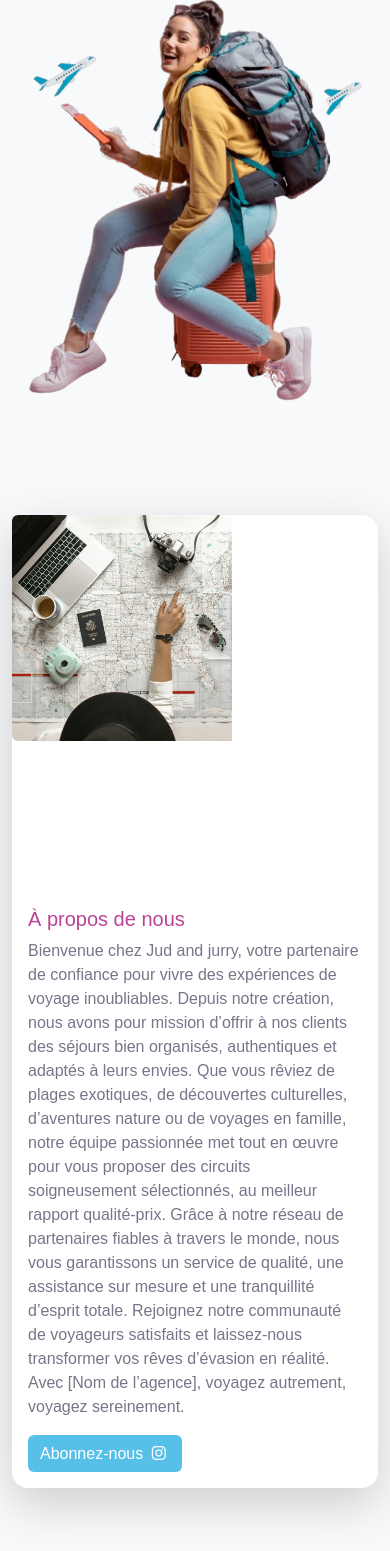
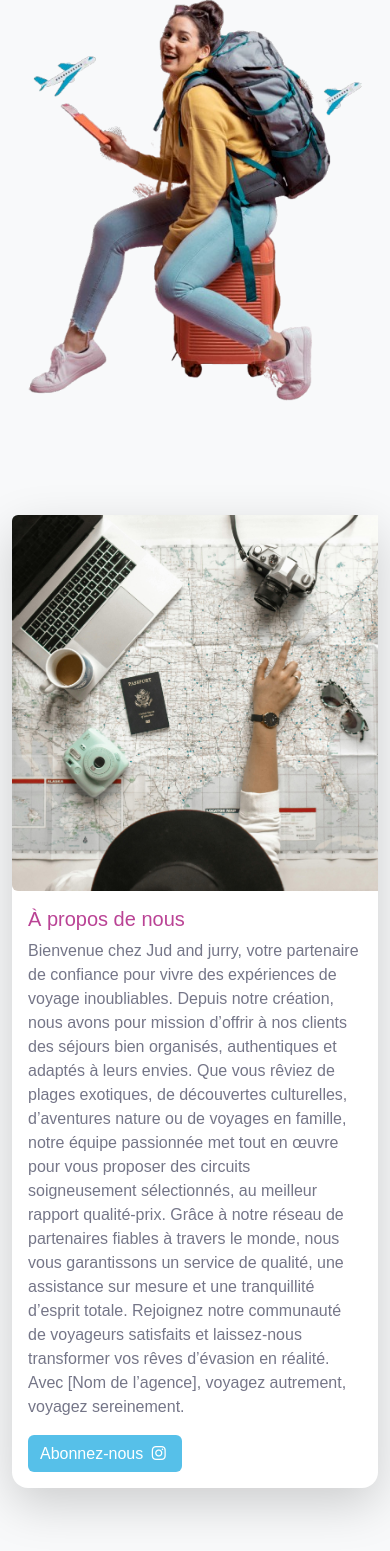
Before and after one commit to Houria-hs/travel-website, a Django app: page / in a window 390 px wide. Shown: the part 610-2161 px from the top of the page. Run offline with Django 5.2, Linux system fonts and the light colour scheme; data that the repository does not hold is empty.

Commit message:
fixed the height of services images an about us image

```diff
--- a/templates/home.html
+++ b/templates/home.html
@@ -27,7 +27,7 @@
     <div class="container">
         <div class="card mb-3  border-0 shadow-lg rounded-4">
             <div class="row g-0">
-              <div class="col-md-4">
+              <div class="col-md-4 img-col">
                 <img src="{% static 'images/about.jpg' %}?v=2" class="img-fluid rounded-start about-img">
               </div>
               <div class="col-md-8">
@@ -196,7 +196,7 @@ p{
 }
 .services-img{
     width: 90%;
-    height: 11.5REM;
+    height: 15REM;
 }
 .nw_input{
     border: 1px solid #56c0e9 !important;
@@ -211,7 +211,7 @@ p{
     border-radius: 0 25px 25px 0 !important;
 }
 @media (max-width: 576px) {
-    .about-img{
+    .img-col{
         height: 60% !important;
     }
     .services-img{
```
